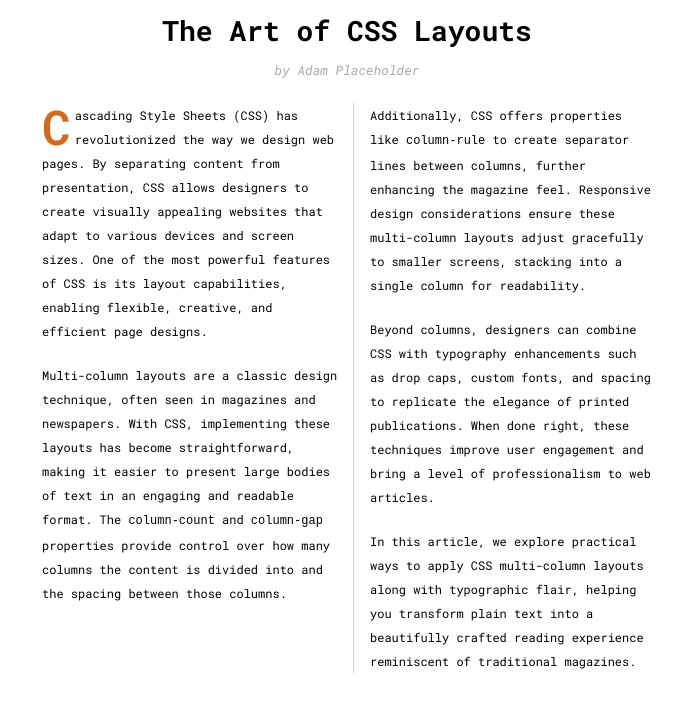
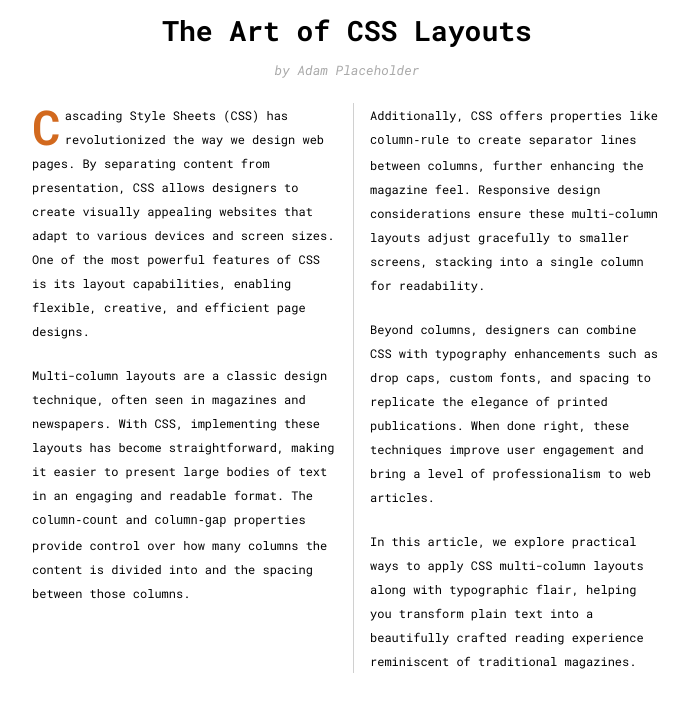
Before and after one commit to giaptai/MiniWebCraft, a plain HTML site: page article/article.html in a window 1280 px wide. Shown: the whole page, without its empty margins (293-981 px from the left). Drawn offline with Linux system fonts and the light colour scheme.

Commit message:
adjusted project article

```diff
--- a/article/article.css
+++ b/article/article.css
@@ -15,7 +15,7 @@ body{
 }
 
 article {
-    width: 610px;
+    width: 630px;
 }
 
 article h1,
```
